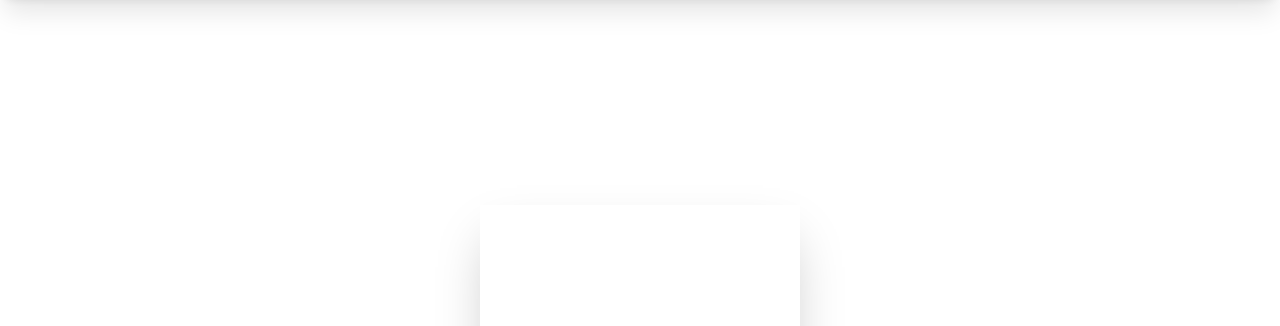
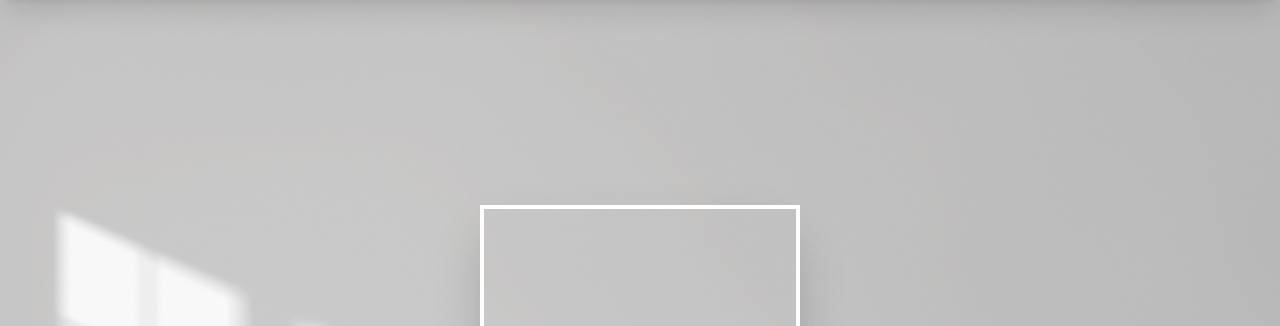
Before and after one commit to hyunjeongeeee/devhj, a website: page index.html in a window 1280 px wide. Shown: the part 99-425 px from the top of the page. Drawn offline with nearby package versions, Linux system fonts and the light colour scheme; the site is published under a folder, as on GitHub Pages, so addresses that start at the root find nothing; files whose address does not match are found by name.

Commit message:
💄인덱스 background-image 경로 수정

```diff
--- a/static/css/global.css
+++ b/static/css/global.css
@@ -6,7 +6,7 @@ html{
     scroll-behavior: smooth;
 }
 .main-background {
-    @apply bg-[url('/static/img/background-image-main.jpg')] bg-no-repeat bg-scroll bg-cover bg-left-top
+    @apply bg-[url('static/img/background-image-main.jpg')] bg-no-repeat bg-scroll bg-cover bg-left-top
 }
 
 .my-header {
```
Also changed, not shown: dist/css/global-output.css.
